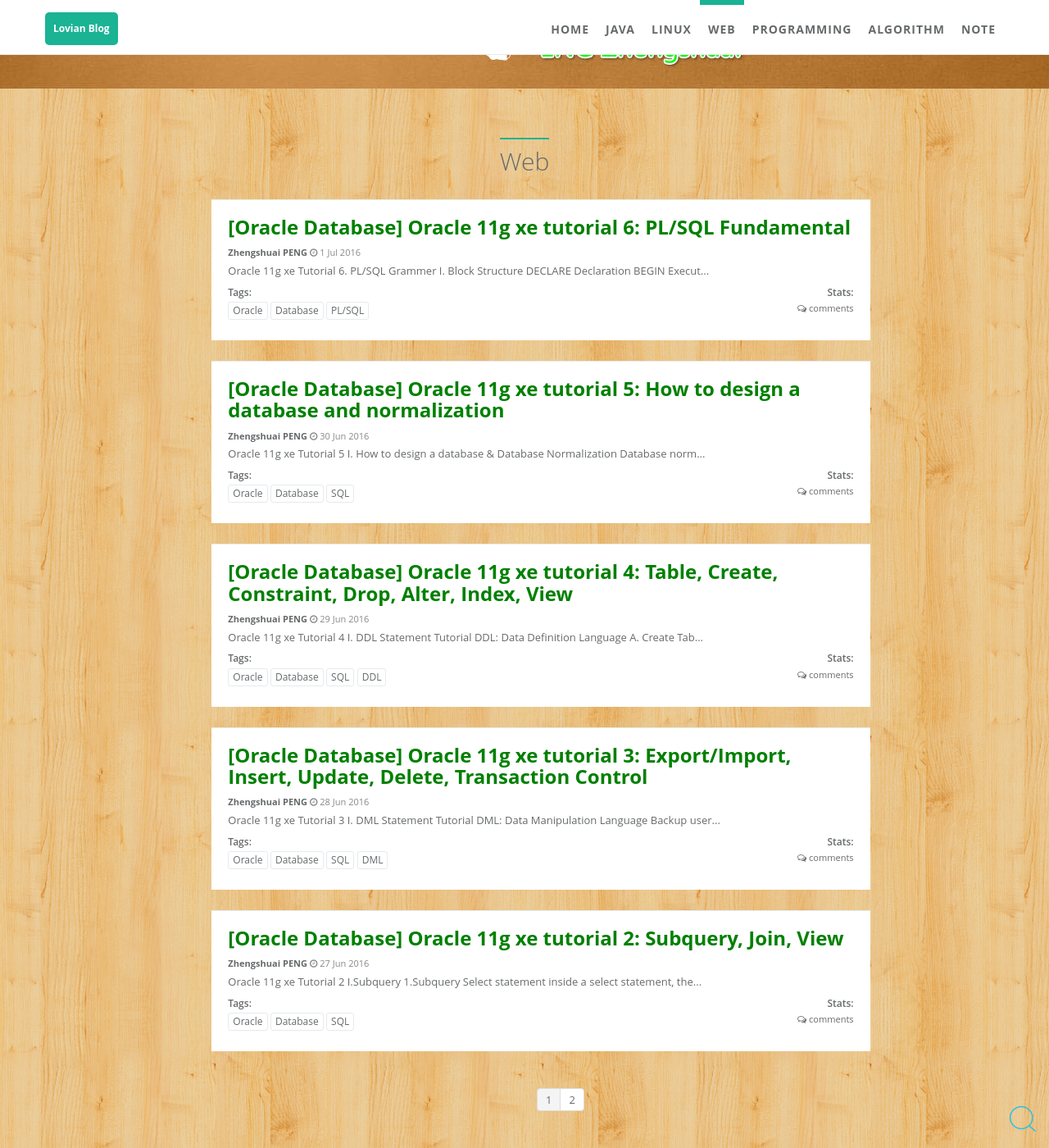
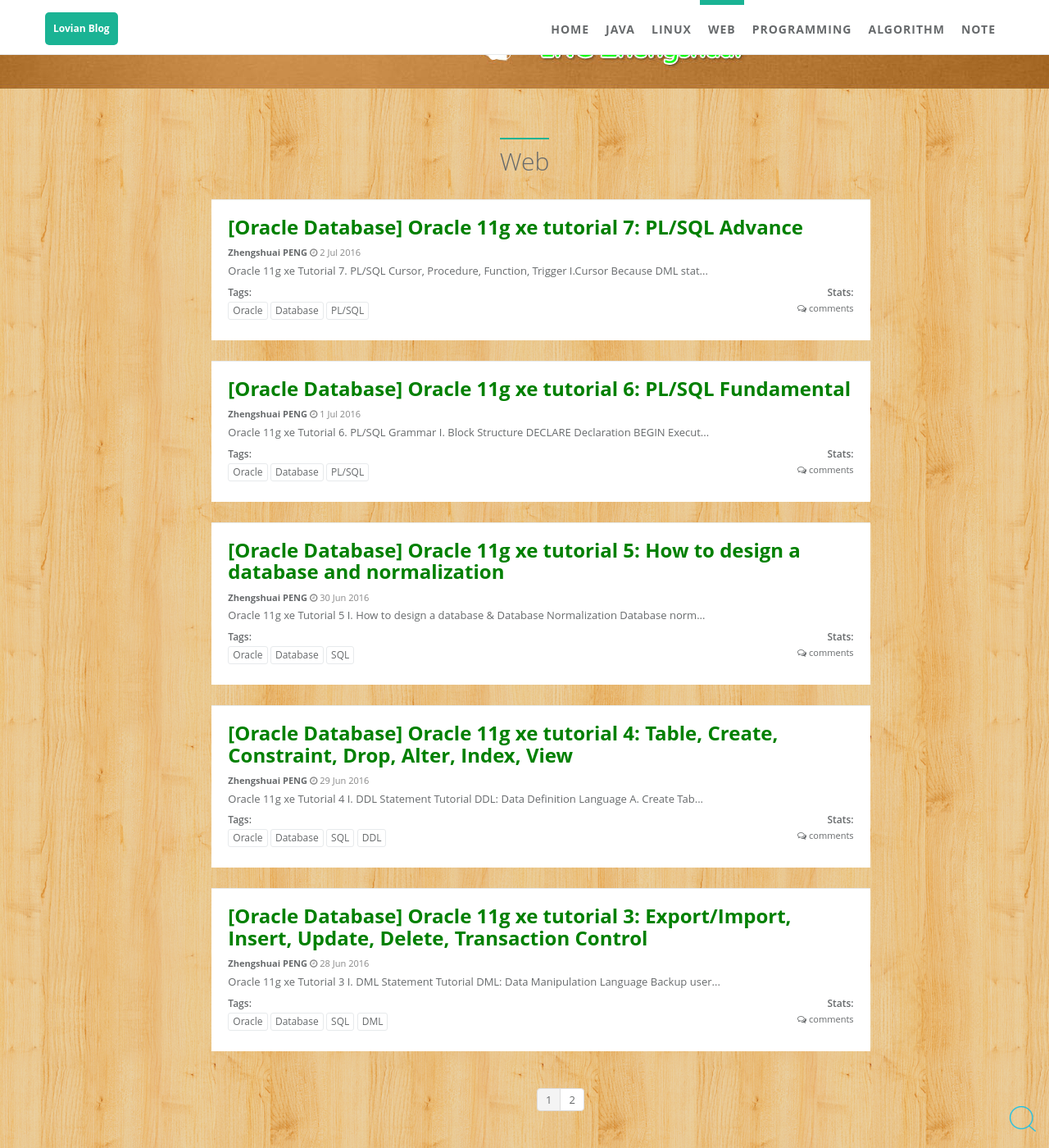
Before and after one commit to ZhengshuaiPENG/zhengshuaipeng.github.io, a Jekyll site: the page built from blog/web.html, in a window 1280 px wide and 1400 px high, scrolled down 362 px. Shown: the whole window at 82% size. Built offline with Jekyll 4.4.1, drawn with Linux system fonts in a browser that asks for light colours; comment, search, counter and statistics services are not loaded; some of the changed lines change nothing that is shown.

Commit message:
oracle tuto 7

````diff
--- a/_posts/2016/07/2016-07-01-db-oracle-tutorial6.md
+++ b/_posts/2016/07/2016-07-01-db-oracle-tutorial6.md
@@ -9,7 +9,7 @@ tags: [Oracle,Database, PL/SQL]
 icon: fa-keyboard-o
 ---
 
-# Oracle 11g xe Tutorial 6. PL/SQL Grammer
+# Oracle 11g xe Tutorial 6. PL/SQL Grammar
 
 
 ### I. Block Structure
--- /dev/null
+++ b/_posts/2016/07/2016-07-01-db-oracle-tutorial7.md
@@ -0,0 +1,406 @@
+---
+layout: post
+title:  "[Oracle Database] Oracle 11g xe tutorial 7: PL/SQL Advance"
+date:   2016-07-02
+desc: "Orace 11g xe SQL tutorial6, how to programming with PL/SQL"
+keywords: "Oracle 11g xe, database, Linux, PL, SQL, Cursor, procedure, function, trigger"
+categories: [Web]
+tags: [Oracle,Database, PL/SQL]
+icon: fa-keyboard-o
+---
+
+# Oracle 11g xe Tutorial 7. PL/SQL Cursor, Procedure, Function, Trigger
+
+## I.Cursor
+
+Because DML statement in PL/SQL just allow return one result from table, but when DML statement return a result set, like ```select * from table_name```, we need to use cursor, cursor in fact is a pointer points to this result set, just like iterator in java.
+
+### Usage of cursor
+
+-	Use ```cursor cursor_name is subquery;``` in ```declare block``` to declare a cursor
+-	Use ```open cursor_name;``` to open the cursor, now PL/SQL execute the subquery to get the result
+-	Use ```fetch cursor_name into variable``` to get the data from the result set, and store them into the variable, fetch like ```iterator.next``` in Java
+-	Use ```close cursor_name``` to clear the cursor
+
+### Example
+
+```sql
+# Use cursor to get first ename in table emp
+SQL> declare
+  2  	cursor c is
+  3  		select * from emp;
+  4  	v_temp c%rowtype;
+  5  begin
+  6  	open c;
+  7  		fetch c into v_temp;
+  8  		dbms_output.put_line(v_temp.ename);
+  9  	close c;
+ 10  end;
+ 11  /
+
+
+# Get all the enames in table emp;
+# Use Loop
+SQL> declare
+  2  	cursor c is
+  3  		select * from emp;
+  4  	v_temp c%rowtype;
+  5  begin
+  6  	open c;
+  7  	loop
+  8  		fetch c into v_temp;
+  9  		exit when (c%notfound);
+ 10  		dbms_output.put_line(v_temp.ename);
+ 11  	end loop;
+ 12     close c;
+ 13  end;
+ 14  /
+
+# Use While loop
+SQL> declare
+  2     cursor c is
+  3  		select * from emp;
+  4  	v_temp c%rowtype;
+  5  begin
+  6  	open c;
+  7  	fetch c into v_temp;
+  8  	while(c%found) loop
+  9  		dbms_output.put_line(v_temp.ename);
+ 10  		fetch c into v_temp;
+ 11  	end loop;
+ 12  end;
+ 13  /
+
+# Use For loop
+SQL> declare
+  2  	cursor c is
+  3  		select * from emp;
+  4  begin
+  5  	for v_temp in c loop
+  6  		dbms_output.put_line(v_temp.ename);
+  7  	end loop;
+  8  end;
+  9  /
+
+```
+
+-	```cursor_name%notfound``` means not data in result set, here just exit the loop
+-	For loop will manager open cursor, close cursor, and fetch cursor automatically
+
+
+### Cursor with argument
+
+-	```cursor cursor_name(arg_1_name, arg_1_type, arg_2_name, arg_2_type ...) is subquery```
+-	Just like the function call in Java, cursor here just like a function
+
+```sql
+SQL> declare
+  2     cursor c (v_deptno emp.deptno%type, v_job emp.job%type)
+  3  	is
+  4  		select ename, sal from emp where deptno = v_deptno and job = v_job;
+  5  	v_temp c%rowtype;
+  6  begin
+  7  	for v_temp in c(30, 'CLERK') loop
+  8  		dbms_output.put_line(v_temp.ename);
+  9  	end loop;
+ 10  end;
+ 11  /
+
+```
+
+### Cursor with update
+
+-	Use cursor to update table
+-	```cursor cursor_name is subquery for update;```
+-	```cuurent of c``` means current record in cursor
+
+```sql
+SQL> declare
+  2  	cursor c is
+  3  		select * from emp_2 for update;
+  4  	v_temp c%rowtype;
+  5  begin
+  6  	for v_temp in c loop
+  7  		if(v_temp.sal < 2000) then
+  8  			update emp_2 set sal = sal * 2 where current of c;
+  9  		elsif (v_temp.sal = 5000) then
+ 10  			delete from emp_2 where current of c;
+ 11  		end if;
+ 12  	end loop;
+ 13  	commit;
+ 14  end;
+ 15  /
+
+```
+
+## II. Procedure
+
+Use procedure to assign a name to a code block.
+
+### Create a Procedure
+
+```sql
+# Grant privilege to scott
+SQL> conn sys as sysdba
+Enter password:
+Connected.
+SQL> grant create procedure to scott;
+
+# Create procedure
+SQL> create or replace procedure p
+  2  is
+  3  	cursor c is
+  4  		select * from emp_2 for update;
+  5  begin
+  6  	for v_emp in c loop
+  7  		if(v_emp.deptno = 10) then
+  8  			update emp_2 set sal = sal + 10 where current of c;
+  9  		elsif(v_emp.deptno = 20) then
+ 10  			update emp_2 set sal = sal + 20 where current of c;
+ 11  		else
+ 12  			update emp2 set sal = sal + 50 where current of c;
+ 13  		end if;
+ 14  	end loop;
+ 15  	commit;
+ 16  end;
+ 17  /
+
+# Excute procedure
+SQL> exec p;
+# Or
+SQL> begin
+  2  p;
+  3  end;
+  4  /
+
+```
+
+### Procedure with argument
+
+-	```create or replace procedure p (arg_1_name in arg_1_type, arg_2_name out arg_2_type ...)```
+-	```in``` : pass value in procedure, default is ```in```
+-	```out```:  return value out of procedure
+-	```in out```: means it can pass in or return out
+
+```sql
+# Create procedure with argument
+SQL> create or replace procedure p
+  2  	(v_a in number, v_b number, v_ret out number, v_temp in out number)
+  3  is
+  4  begin
+  5  	if(v_a > v_b) then
+  6  		v_ret := v_a;
+  7  	else
+  8  		v_ret := v_b;
+  9  	end if;
+ 10  	v_temp := v_temp + 1;
+ 11  end;
+ 12  /
+
+# Invoke procedure
+SQL> declare
+  2  	v_a number := 3;
+  3  	v_b number := 4;
+  4  	v_ret number;
+  5  	v_temp number := 5;
+  6  begin
+  7  	p(v_a, v_b, v_ret, v_temp);
+  8  	dbms_output.put_line(v_ret);
+  9  	dbms_output.put_line(v_temp);
+ 10  end;
+ 11  /
+```
+
+### Procedure Error
+
+When you write the procedure, if there is some errors, sqlplus won't give you where the error occurs. If you want to check which line in your code has an error, use:
+
+```sql
+SQL> show error
+```
+
+### Delete procedure
+
+Use ```drop procedure procedure_name``` to delete a procedure.
+
+
+## III. Function
+
+### Create a function
+
+```sql
+# Create a fucntion
+SQL> create or replace function sal_tax
+  2  	(v_sal number)
+  3  	return number
+  4  is
+  5  begin
+  6  	if(v_sal < 2000) then
+  7  		return 0.10;
+  8  	elsif(v_sal < 2750) then
+  9  		return 0.15;
+ 10  	else
+ 11  		return 0.20;
+ 12  	end if;
+ 13  end;
+ 14  /
+
+# Invoke the function
+SQL> select lower(ename), sal_tax(sal) from emp;
+```
+
+## IV. Trigger
+
+Trigger is used for some condition has been satisfied or triggered.
+
+```sql
+# Grant privilege
+SQL> conn sys as sysdba
+Enter password:
+Connected.
+SQL> grant create trigger to scott;
+
+Grant succeeded.
+
+
+# Create a table to record actions
+SQL> create table emp2_log
+  2  (
+  3  uname varchar2(20),
+  4  action varchar2(10),
+  5  atime date
+  6  );
+
+# Create a trigger to record actions
+SQL> create or replace trigger trig
+  2  	after insert or delete or update on emp_2 for each row
+  3  begin
+  4  	if inserting then
+  5  		insert into emp2_log values (USER, 'insert', sysdate);
+  6  	elsif updating then
+  7  		insert into emp2_log values (USER, 'update', sysdate);
+  8  	elsif deleting then
+  9  		insert into emp2_log values (USER, 'delete', sysdate);
+ 10  	end if;
+ 11  end;
+ 12  /
+
+# Execute a DML statement
+SQL> update emp_2 set sal = sal * 2 where deptno = 30;
+
+# See the result in emp2_log
+SQL> select * from emp2_log;
+
+```
+
+-	```USER``` means current user who operates database
+-	```for each row``` means when you modify one row in table, the trigger will be triggered once
+
+
+Sometimes, you can not update a column  by using  when this column has been referenced, here you could use trigger to do this:
+
+```sql
+# Wrong Example
+SQL> update dept set deptno = 99 where deptno = 10;
+update dept set deptno = 99 where deptno = 10
+*
+ERROR at line 1:
+ORA-02292: integrity constraint (SCOTT.FK_EMP_DEPT) violated - child record
+found
+
+# So here use trigger to do this
+SQL> drop trigger trig;
+SQL> create or replace trigger trig
+  2  	after update on dept
+  3  	for each row
+  4  begin
+  5  	update emp set deptno = :NEW.deptno where deptno = :OLD.deptno;
+  6  end;
+  7  /
+
+# Update dept
+SQL> update dept set deptno = 99 where deptno = 10;
+```
+
+-	one update statement will create a new state and a old state of one table, the old state is the state before updating, the new state is the state after updating.
+-	```:NEW``` means this is the new state of the table
+-	```:OLD``` means this is the old state of the table
+-	So here, ```deptno = 10``` is the old state, ```deptno = 99``` is the new state
+-	because table ```emp``` has the foreign key of ```deptno``` referenced to table ```dept```, so, here when we update the table ```dept```, the trigger has been triggered, it will update table  ```emp``` at the same time, so update statement can be executed here
+-	So here the trigger has more higher priority then constraint
+
+
+## V. Tree Structure & Recursive
+
+We can also build tree structure in oracle db:
+
+-	If the node has no father, it's a root node
+-	If the node has no child, it's a leaf
+
+So in a table, we can create a column to store the id of father node, ```pid```, also we need a column to indicate if this node is a child or not. To traverse the tree, simply, we could find the root, and find the children of root, and children of children, etc. So in fact, it's a ```recursion``` problem.
+
+```sql
+# Create a table
+SQL> create table article
+  2  (
+  3  id number primary key,
+  4  cont varchar2(4000),
+  5  pid number, --id of father node
+  6  isleaf number(1), -- 0 false, 1 true
+  7  alevel number(2)  -- which level of node
+  8  );
+
+# Insert data
+SQL> insert into article values (1, 'an ant fights with an elephant', 0, 0, 0);
+SQL> insert into article values (2, 'the elephant lost!', 1, 0, 1);
+SQL> insert into article values (3, 'the ant also hurts', 2, 1, 2);
+SQL> insert into article values (4, 'it''s not true', 2, 0, 2);
+SQL> insert into article values (5, 'it''s true', 4, 1, 3);
+SQL> insert into article values (6, 'how it's possible!', 1,0,1);
+SQL> insert into article values (7, 'why it''s not possible?', 6, 1, 2);
+SQL> insert into article values (8, 'it can be true', 6,1,2);
+SQL> insert into article values (9, 'the elephant went to hospital', 2, 0, 2);
+SQL> insert into article values (10, 'nurse is an ant', 9, 1, 3);
+SQL> commit;
+
+# Create a procedure p1 to show the result without indention
+SQL> create or replace procedure p
+  2     (v_pid article.pid%type, v_level) is
+  3  		cursor c is
+  4  			select * from article where pid = v_pid;
+  5  begin
+  6  	for v_article in c loop
+  7  		dbms_output.put_line(v_article.cont);
+  8  		if(v_article.isleaf = 0) then
+  9  			p(v_article.id);
+ 10  		end if;
+ 11  	end loop;
+ 12  end;
+ 13  /
+
+# Excute the procedure p1
+SQL> set serveroutput on
+SQL> exec p(0);
+
+# Create a procedure p2 to show the result with proper indention
+SQL> create or replace procedure p (v_pid article.pid%type, v_level binary_integer) is
+  2  	cursor c is
+  3  		select * from article where pid = v_pid;
+  4  	v_preStr varchar2(1024) := '';
+  5  begin
+  6  	for i in 0..v_level loop
+  7  		v_preStr := v_preStr || '****';
+  8  	end loop;
+  9  	for v_article in c loop
+ 10  		dbms_output.put_line(v_preStr || v_article.cont);
+ 11  		if(v_article.isleaf = 0) then
+ 12  			p (v_article.id, v_level + 1);
+ 13  		end if;
+ 14  	end loop;
+ 15  end;
+ 16  /
+
+# Execute procedure
+SQL> exec p(0, 0);
+# The result is a tree structure
+```
````
